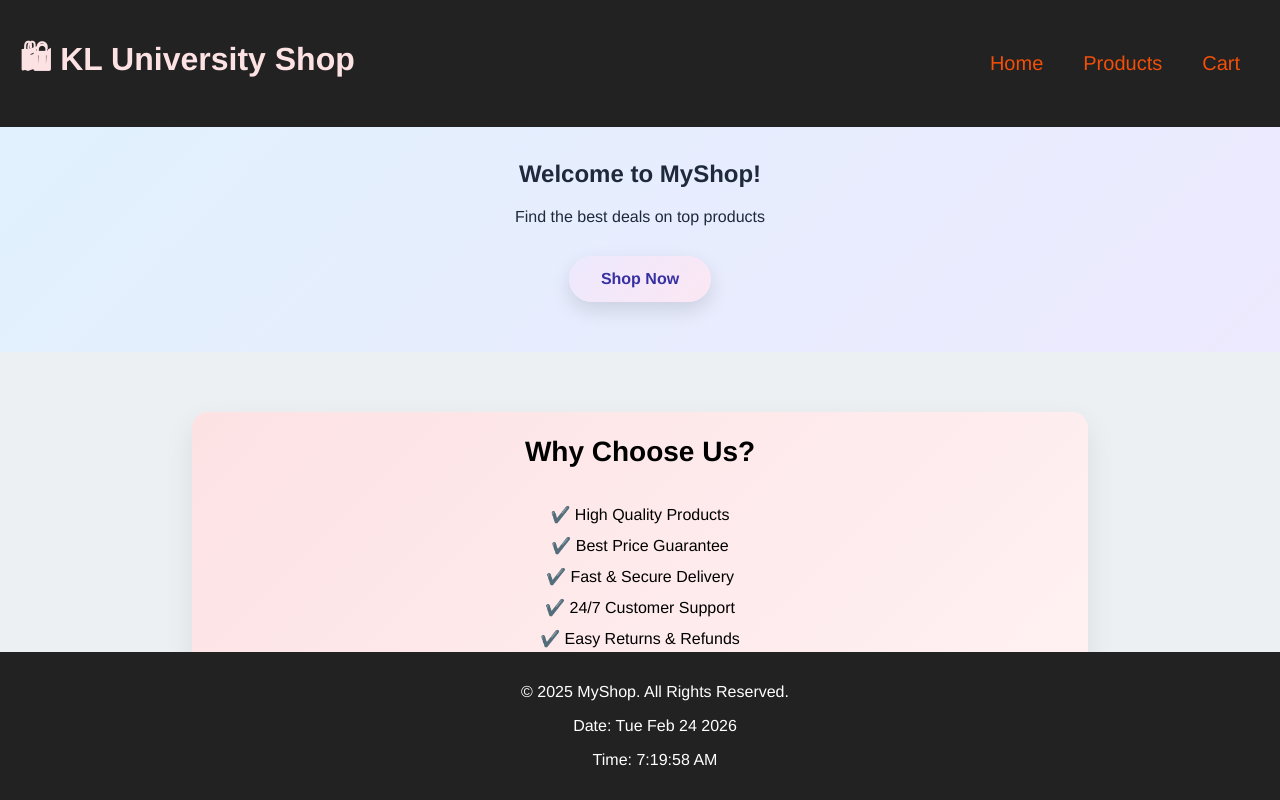
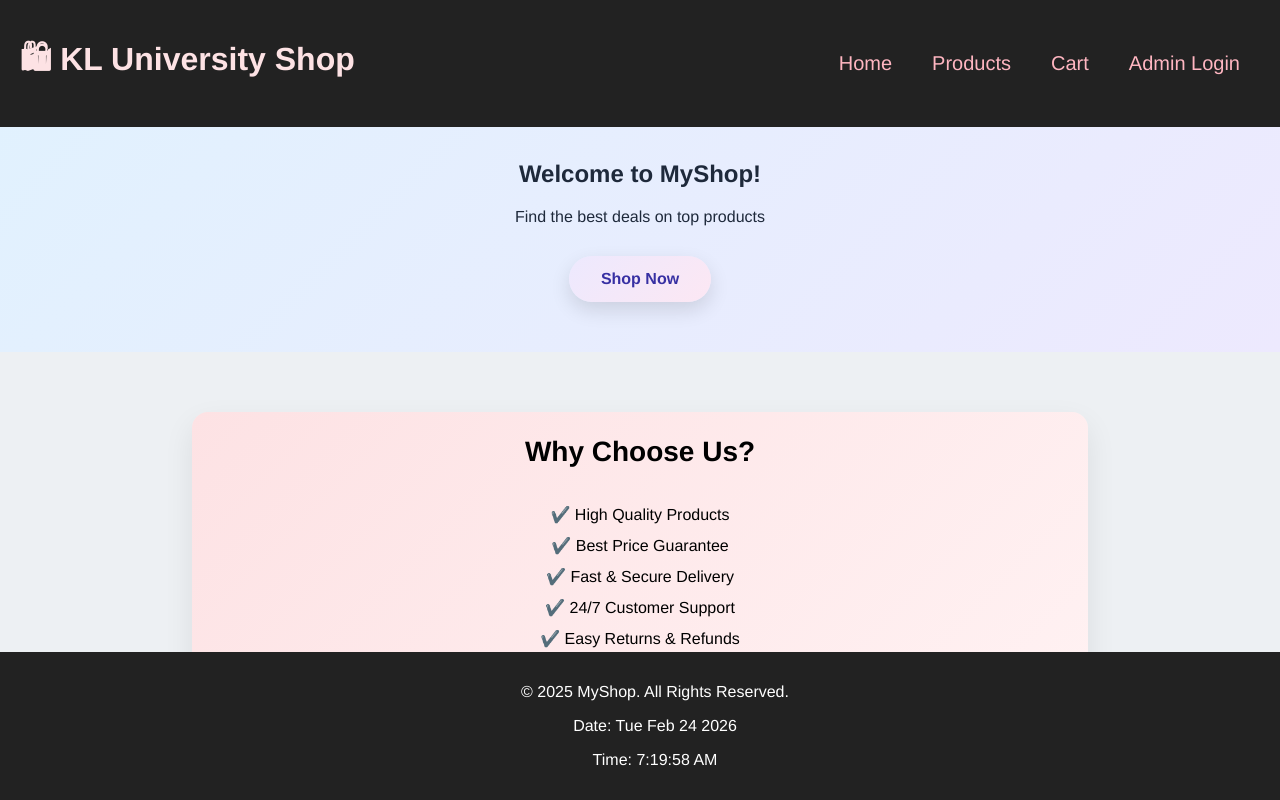
Before and after one commit to 2500031070/ecomm-app1, a React (Vite) app: page / in a window 1280 px wide. Built offline with nearby package versions, Linux system fonts and the light colour scheme; the HTML template or start-up script is replaced by a standard one.

Commit message:
updated header color

```diff
--- a/src/components/Header.jsx
+++ b/src/components/Header.jsx
@@ -3,12 +3,15 @@ import { Link, useNavigate } from "react-router-dom";
 function Header() {
   const navigate = useNavigate();
   const name = localStorage.getItem("username");
+  const isAdmin =
+    localStorage.getItem("isAdminLoggedIn") === "true";
 
   const handleLogout = () => {
-    localStorage.removeItem("isLoggedIn");
-    localStorage.removeItem("username");
-    localStorage.removeItem("cart");
-    navigate("/");
+  localStorage.removeItem("isLoggedIn");
+  localStorage.removeItem("username");
+  localStorage.removeItem("cart");
+  localStorage.removeItem("isAdminLoggedIn"); // add this
+  navigate("/");
   };
 
   return (
@@ -20,6 +23,12 @@ function Header() {
         <Link to="/products">Products</Link>
         <Link to="/cart">Cart</Link>
 
+        {/* Admin Login Link */}
+        <Link to="/admin">
+          {isAdmin ? "Admin Dashboard" : "Admin Login"}
+        </Link>
+
+        {/* User Logout */}
         {name && (
           <button className="logout-btn" onClick={handleLogout}>
             Logout
--- a/src/components/Styles.css
+++ b/src/components/Styles.css
@@ -24,7 +24,7 @@ nav a{
   text-decoration: none;
   margin: 0px 20px;
   font-size: 20px;
-  color: rgb(242, 79, 9);
+  color: rgb(255, 182, 193);
 }
 
 #user-display {
```
